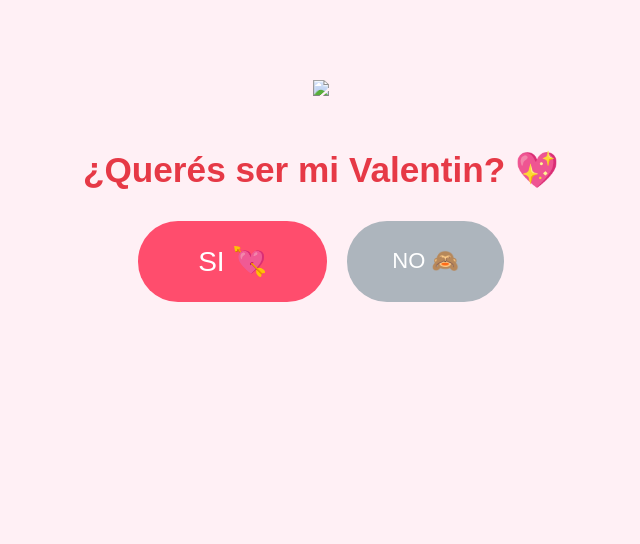
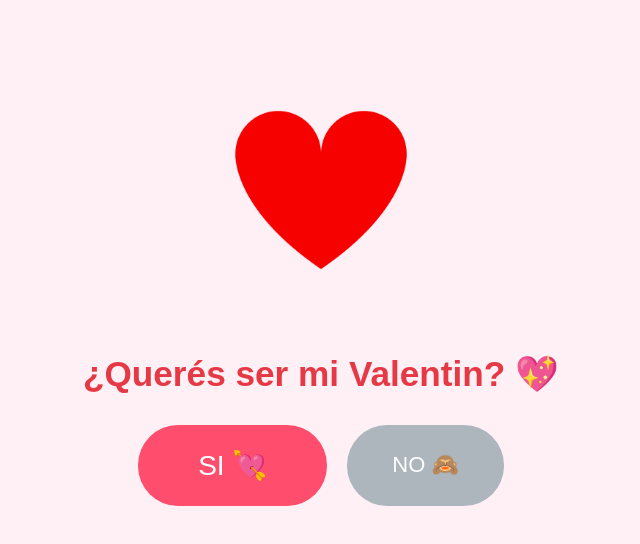
Before and after one commit to AleSP-ai/SofiValentinesDay, a plain HTML site: page index.html in a window 1280 px wide. Shown: the whole page, without its empty margins (319-959 px from the left). Drawn offline with Linux system fonts and the light colour scheme.

Commit message:
Update index.html

```diff
--- a/index.html
+++ b/index.html
@@ -11,7 +11,7 @@
   <div class="container">
 
     <!-- Reemplazá por el nombre real de tu imagen -->
-    <img src="tu-imagen.png" class="top-image">
+    <img src="imagen.png" class="top-image">
 
     <h1>¿Querés ser mi Valentin? 💖</h1>
 
```
